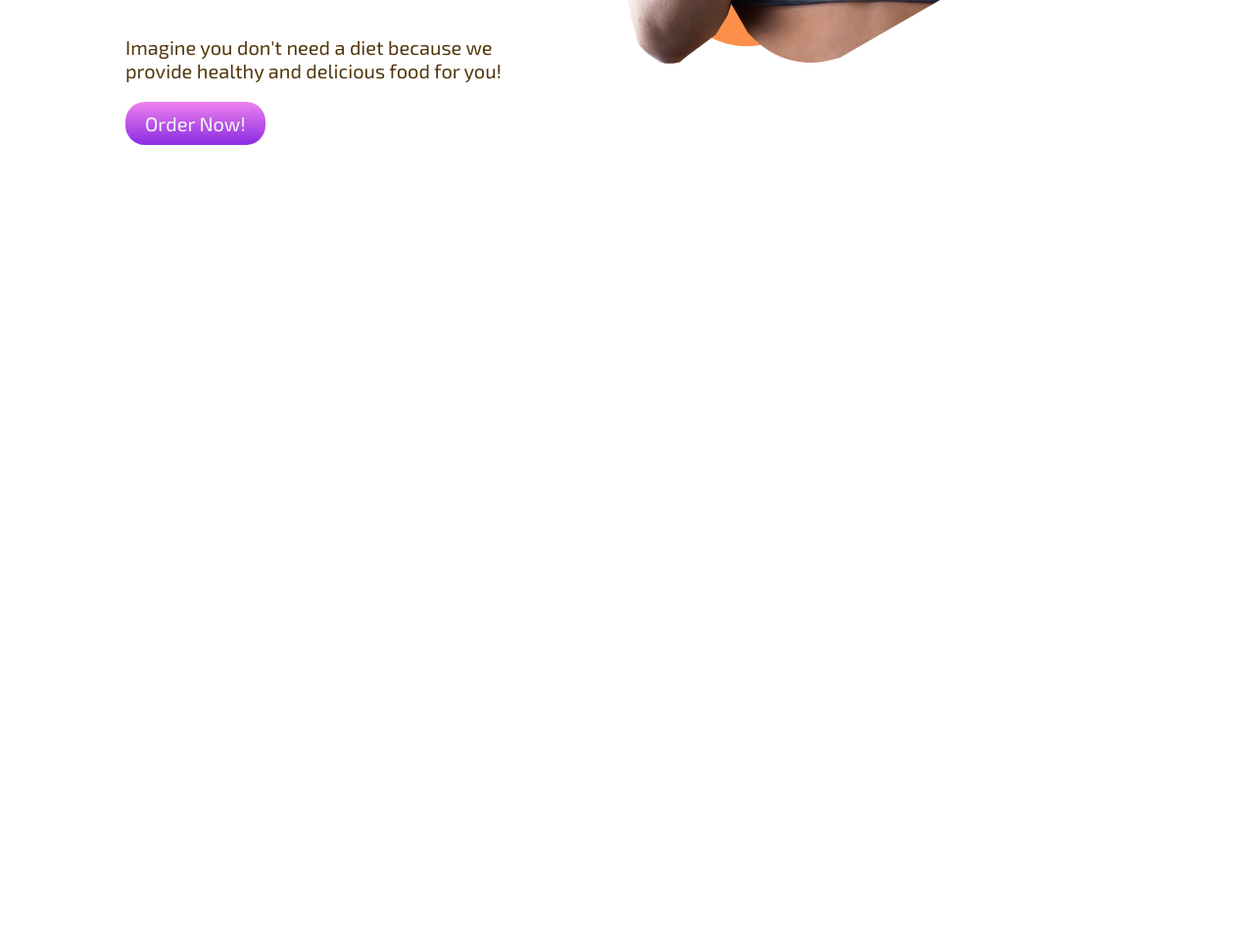
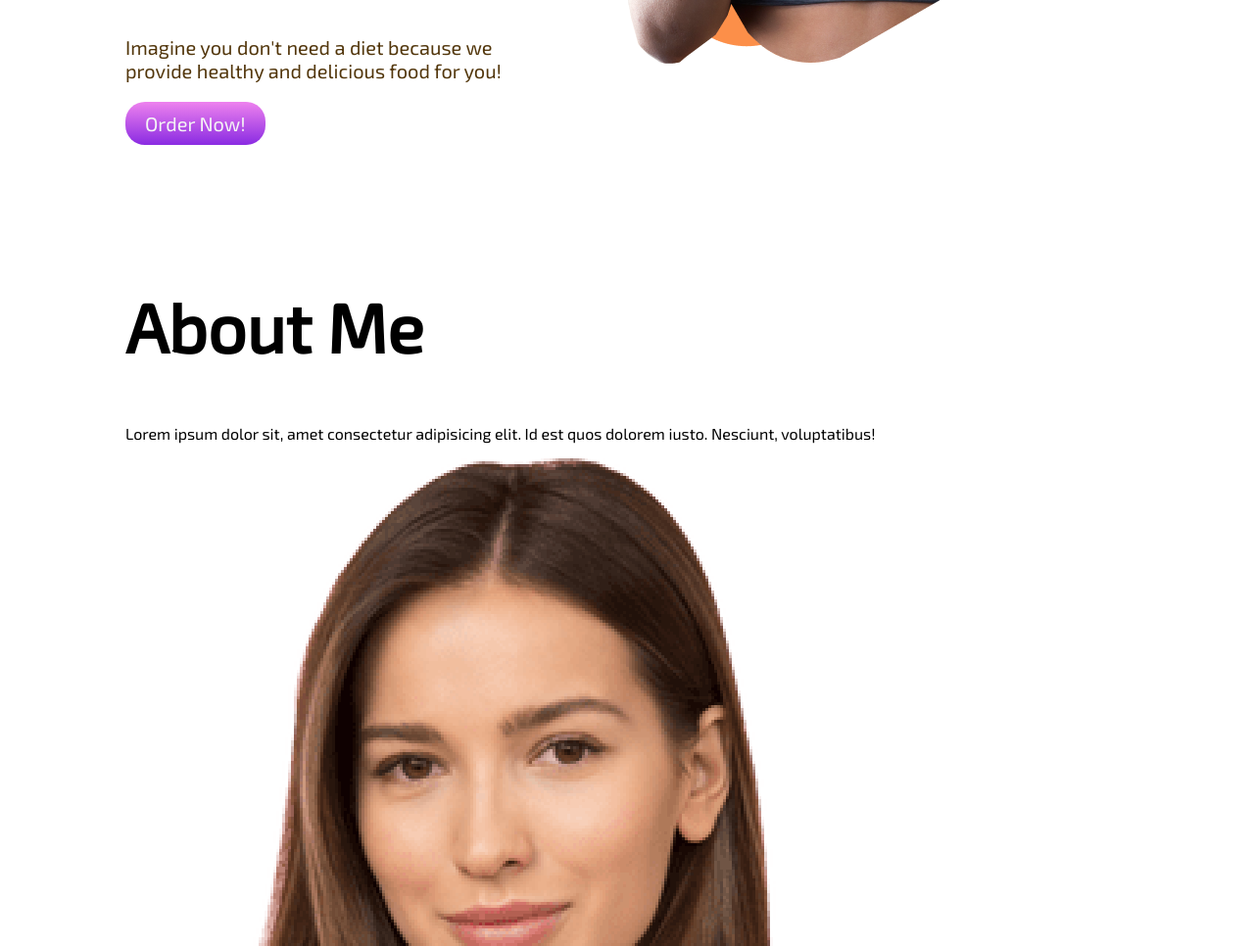
Before and after one commit to AbdullahWins/static-resturant-site, a plain HTML site: page index.html in a window 1280 px wide. Shown: the part 654-1620 px from the top of the page at 98% size. Before the commit the page ends 802 px from the top, so only its background shows below. Drawn offline with Linux system fonts and the light colour scheme.

Commit message:
fixed images

```diff
--- a/index.html
+++ b/index.html
@@ -11,7 +11,7 @@
       rel="stylesheet"
     />
     <link rel="stylesheet" href="/css/style.css" />
-    <link rel="shortcut icon" href="/assets/icon.png" type="image/x-icon">
+    <link rel="shortcut icon" href="assets/icon.png" type="image/x-icon" />
     <title>Eat Fresh</title>
   </head>
   <body>
@@ -30,7 +30,19 @@
         >
       </div>
       <div class="second-half">
-        <img src="/assets/woman1.png" alt="woman with food bowl" />
+        <img src="assets/woman1.png" alt="woman with food bowl" />
+      </div>
+    </section>
+    <section class="mid">
+      <div class="first-half">
+        <h1>About Me</h1>
+        <p>
+          Lorem ipsum dolor sit, amet consectetur adipisicing elit. Id est quos
+          dolorem iusto. Nesciunt, voluptatibus!
+        </p>
+      </div>
+      <div class="second-half">
+        <img src="assets/woman2.png" alt="" />
       </div>
     </section>
   </body>
```
